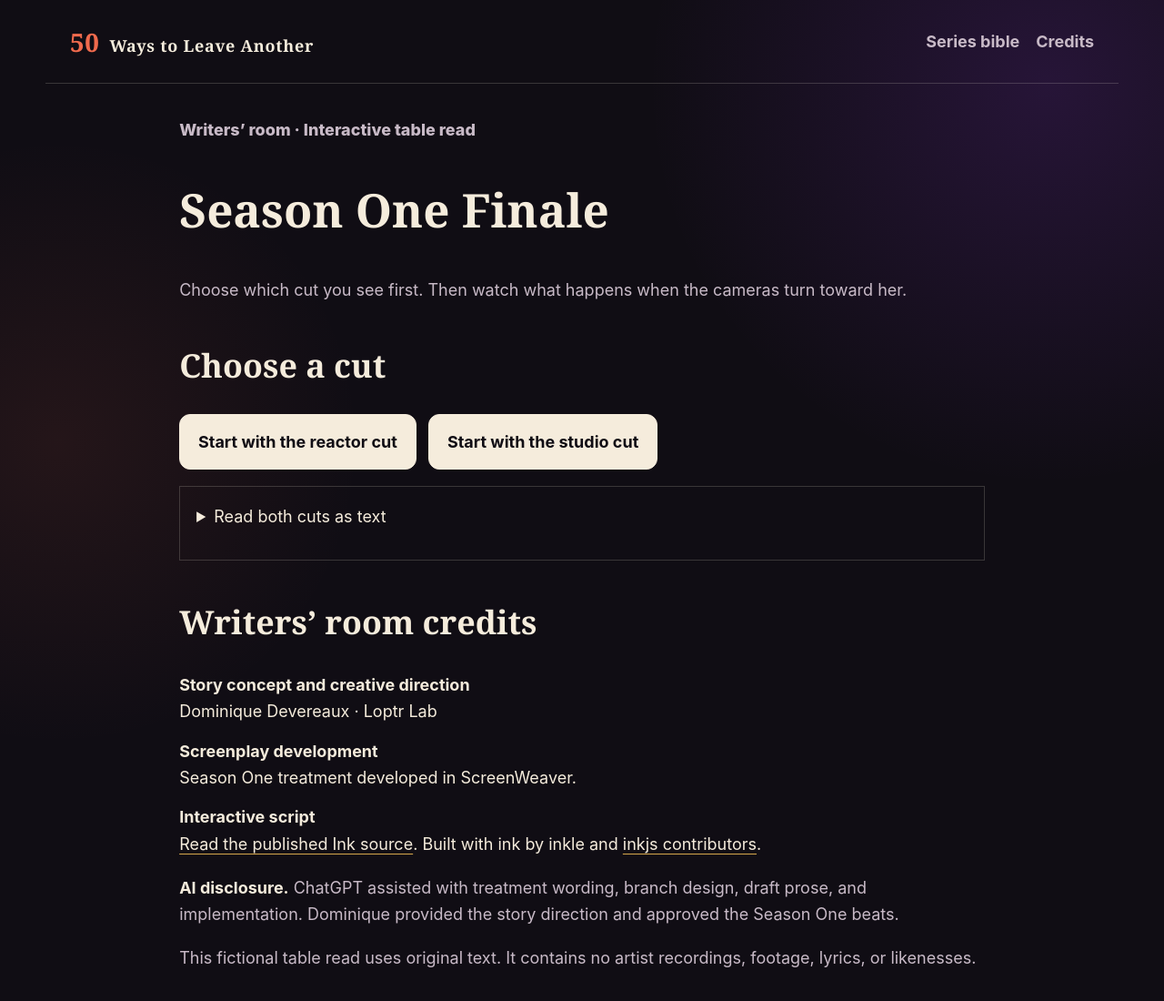
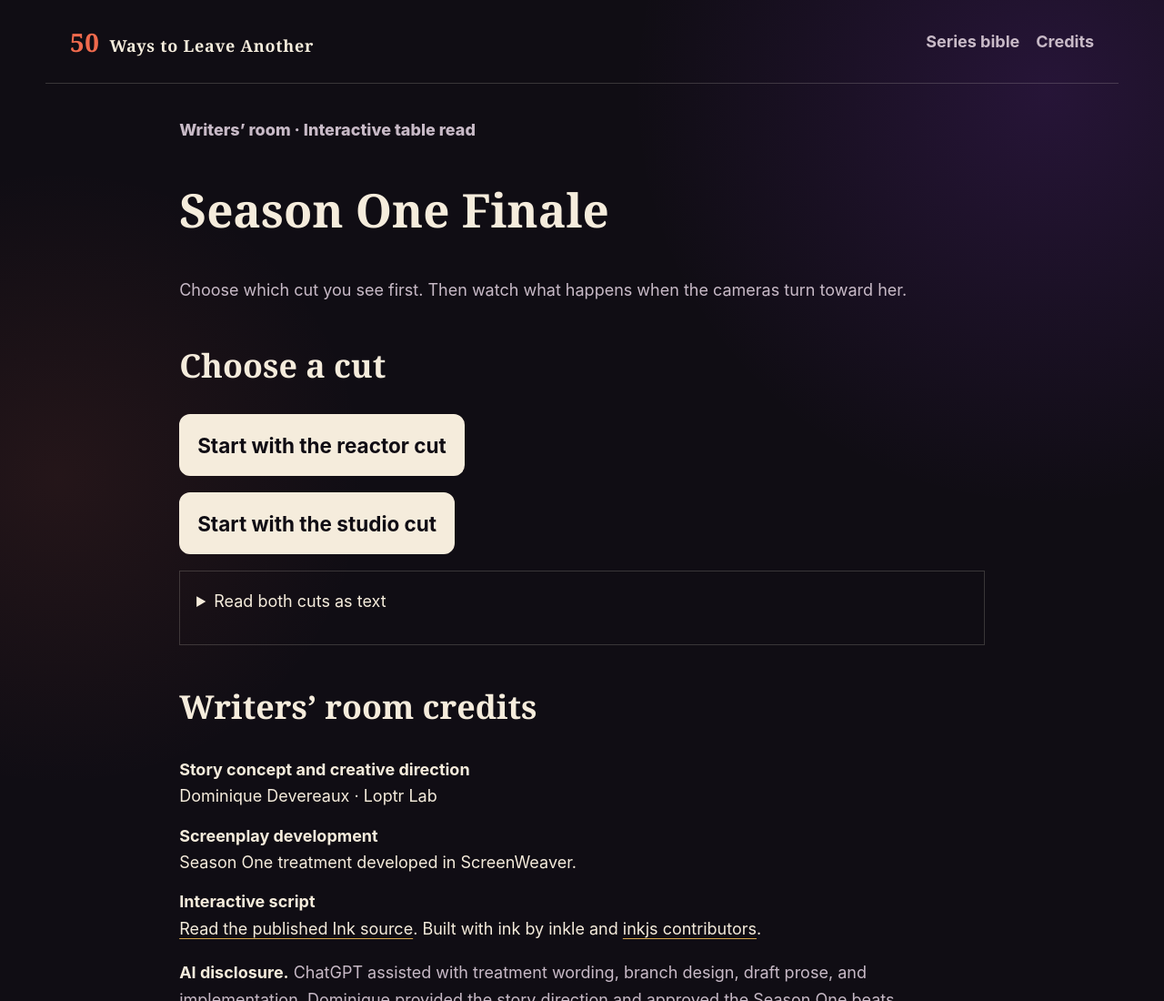
Before and after one commit to ibloud/50-ways-to-leave-another, a plain HTML site: page interactive/season-one-finale/index.html in a window 1280 px wide. Shown: the top 1100 px of the page at 91% size. Drawn offline with Linux system fonts and the light colour scheme.

Commit message:
Make finale choices and Season Two handoff easier to read

```diff
--- a/assets/site.css
+++ b/assets/site.css
@@ -2058,32 +2058,45 @@ body.discovery-demo .pixie-launcher { background:var(--cream);color:var(--ink);
 }
 
 .finale-demo #choices {
-  display: flex;
-  flex-wrap: wrap;
-  gap: .75rem;
+  display: grid;
+  justify-items: start;
+  gap: 1rem;
   margin-block: 1rem;
 }
 
-.finale-demo #choices button {
-  background: #f5ecdc;
+.finale-demo #choices button,
+.finale-demo .document-page a.finale-next {
+  appearance: none;
+  background-color: #f5ecdc;
   color: #100d14;
-  border-color: #f5ecdc;
+  border: 2px solid #f5ecdc;
+  border-radius: 12px;
+  padding: .75rem 1rem;
+  min-height: 48px;
+  max-width: 100%;
   font: inherit;
+  font-size: 1.25rem;
   font-weight: 700;
-  min-height: 44px;
+  text-align: left;
   cursor: pointer;
 }
 
-.finale-demo #choices button:hover {
-  background: #fff;
-  border-color: #fff;
-}
-
-.finale-demo #choices button:focus-visible {
+.finale-demo #choices button:hover,
+.finale-demo .document-page a.finale-next:hover {
+  background-color: #fff;
+}
+
+.finale-demo #choices button:focus-visible,
+.finale-demo .document-page a.finale-next:focus-visible {
   outline: 3px solid #f5ecdc;
   outline-offset: 3px;
 }
 
+.finale-demo .document-page a.finale-next {
+  display: inline-block;
+  text-decoration: underline;
+}
+
 .finale-demo #credits dt {
   font-weight: bold;
 }
--- a/interactive/season-one-finale/index.html
+++ b/interactive/season-one-finale/index.html
@@ -4,9 +4,9 @@
   <meta charset="utf-8">
   <meta name="viewport" content="width=device-width, initial-scale=1">
   <title>Season One Finale | 50 Ways to Leave Another</title>
-  <link rel="stylesheet" href="../../assets/site.css?v=finale-contrast">
+  <link rel="stylesheet" href="../../assets/site.css?v=finale-readable-controls">
   <script src="ink.js" defer></script>
-  <script src="player.js?v=season-two-teaser" defer></script>
+  <script src="player.js?v=finale-readable-controls" defer></script>
 </head>
 <body class="finale-demo">
   <a class="skip" href="#main">Skip to main content</a>
@@ -22,12 +22,12 @@
       <section id="player" aria-labelledby="scene-title" hidden>
         <h2 id="scene-title" tabindex="-1">Choose a cut</h2>
         <div id="scene"></div>
-        <div id="choices"></div>
         <section id="season-two-teaser" hidden>
           <h3>Season Two teaser</h3>
           <p>She walked away from the show. Now her own project can move forward.</p>
-          <p><a href="https://loptr-lab.github.io/pay-it-forward/adventure/">Explore the PLAY IT FORWARD adventure</a></p>
+          <p><a class="finale-next" href="https://loptr-lab.github.io/pay-it-forward/adventure/">Continue to PLAY IT FORWARD →</a></p>
         </section>
+        <div id="choices"></div>
       </section>
       <p id="player-status" role="status"></p>
       <details id="linear">
@@ -41,7 +41,7 @@
         <p>Archival footage reveals her as the overlooked fifth artist. She wrote the song, financed the session and kept the master under the signed agreement. Her former partner’s producer asks to license it for his next production. She sees his name. Cut to black before she answers.</p>
         <h3>Season Two teaser</h3>
         <p>She walked away from the show. Now her own project can move forward.</p>
-        <p><a href="https://loptr-lab.github.io/pay-it-forward/adventure/">Explore the PLAY IT FORWARD adventure</a></p>
+        <p><a class="finale-next" href="https://loptr-lab.github.io/pay-it-forward/adventure/">Continue to PLAY IT FORWARD →</a></p>
       </details>
       <section id="credits" aria-labelledby="credits-title">
         <h2 id="credits-title">Writers’ room credits</h2>
--- a/interactive/season-one-finale/player.js
+++ b/interactive/season-one-finale/player.js
@@ -14,7 +14,6 @@ async function startPlayer() {
   function addButton(label, action) {
     const button = document.createElement('button');
     button.type = 'button';
-    button.className = 'button secondary';
     button.textContent = label;
     button.addEventListener('click', action);
     choices.append(button);
```
